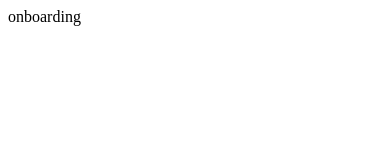
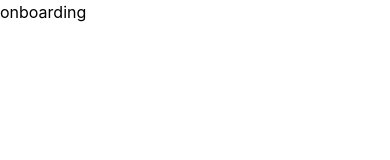
Before and after one commit to Melonisjy/InUs, a Next.js app: page /onboarding in a window 390 px wide. Shown: the top 160 px of the page. Built offline with nearby package versions, Linux system fonts and the light colour scheme.

Commit message:
feat: 기본 레이아웃 크기 모바일로 설정

```diff
--- /dev/null
+++ b/app/globals.css
@@ -0,0 +1,121 @@
+/**
+ * 전역 스타일
+ *
+ * 모바일 기준으로 설정된 기본 스타일.
+ * 조용하고 미니멀한 톤을 유지.
+ */
+
+* {
+  margin: 0;
+  padding: 0;
+  box-sizing: border-box;
+}
+
+html {
+  -webkit-font-smoothing: antialiased;
+  -moz-osx-font-smoothing: grayscale;
+  /* 모바일에서 텍스트 크기 자동 조정 방지 */
+  -webkit-text-size-adjust: 100%;
+  /* 모바일에서 스크롤 부드럽게 */
+  -webkit-overflow-scrolling: touch;
+  /* 모바일 뷰포트 높이 고려 */
+  height: 100%;
+  width: 100%;
+  margin: 0;
+  padding: 0;
+}
+
+body {
+  font-family: -apple-system, BlinkMacSystemFont, 'Segoe UI', 'Roboto', 'Oxygen',
+    'Ubuntu', 'Cantarell', 'Fira Sans', 'Droid Sans', 'Helvetica Neue',
+    sans-serif;
+  font-size: 16px;
+  line-height: 1.6;
+  color: #000;
+  background-color: #fff;
+  /* 모바일에서 텍스트 선택 최적화 */
+  -webkit-tap-highlight-color: transparent;
+  /* 모바일 화면 전체 사용 */
+  width: 100%;
+  max-width: 100%;
+  min-width: 100%;
+  height: 100%;
+  min-height: 100vh;
+  min-height: 100dvh; /* 동적 뷰포트 높이 지원 */
+  margin: 0;
+  padding: 0;
+  overflow-x: hidden;
+  overflow-y: auto;
+  /* 모바일에서 스크롤 위치 유지 */
+  position: relative;
+  /* body 레벨에서는 safe area를 AppLayout에서 처리 */
+}
+
+/* 모바일 터치 영역 최소 크기 보장 */
+button,
+a,
+input[type="button"],
+input[type="submit"] {
+  min-height: 44px;
+  min-width: 44px;
+  /* 터치 피드백 개선 */
+  -webkit-tap-highlight-color: rgba(0, 0, 0, 0.1);
+  touch-action: manipulation;
+}
+
+/* 모바일에서 링크 스타일 */
+a {
+  text-decoration: none;
+  color: inherit;
+}
+
+/* 모바일에서 버튼 기본 스타일 제거 */
+button {
+  border: none;
+  background: none;
+  font: inherit;
+  cursor: pointer;
+  -webkit-appearance: none;
+  -moz-appearance: none;
+  appearance: none;
+}
+
+/* 모바일에서 입력 필드 최적화 */
+input,
+textarea,
+select {
+  font: inherit;
+  font-size: 16px; /* iOS 줌 방지 */
+  -webkit-appearance: none;
+  -moz-appearance: none;
+  appearance: none;
+  border-radius: 0;
+}
+
+/* 모바일에서 이미지 최적화 */
+img {
+  max-width: 100%;
+  height: auto;
+  display: block;
+}
+
+/* 모바일에서 리스트 스타일 제거 */
+ul,
+ol {
+  list-style: none;
+}
+
+/* 모바일에서 포커스 아웃라인 제거 (필요시 커스텀) */
+*:focus {
+  outline: none;
+}
+
+/* 모바일 스크롤바 숨김 (필요시) */
+::-webkit-scrollbar {
+  display: none;
+}
+
+/* 모바일에서 텍스트 선택 색상 */
+::selection {
+  background-color: rgba(0, 0, 0, 0.1);
+}
--- a/app/layout.tsx
+++ b/app/layout.tsx
@@ -1,12 +1,24 @@
 /**
  * 루트 레이아웃
  *
- * 전체 앱의 최상위 레이아웃.
- * 향후 전역 스타일, 폰트, 메타데이터가 들어갈 자리.
- * 조용하고 미니멀한 톤을 유지하기 위한 기본 설정.
+ * Next.js App Router의 최상위 레이아웃.
+ * HTML 문서 구조와 메타데이터를 담당.
+ *
+ * 역할:
+ * - HTML 문서 기본 구조 (html, head, body)
+ * - 모바일 뷰포트 메타 태그 설정
+ * - 전역 CSS 연결
+ * - AppLayout으로 전체 앱 구조 감싸기
  */
 
 import { ReactNode } from 'react'
+import { AppLayout } from '@/shared/ui/layouts'
+import './globals.css'
+
+export const metadata = {
+  title: 'InUs',
+  description: '불안을 공유되는 경험으로',
+}
 
 export default function RootLayout({
   children,
@@ -15,7 +27,17 @@ export default function RootLayout({
 }) {
   return (
     <html lang="ko">
-      <body>{children}</body>
+      <head>
+        <meta name="viewport" content="width=device-width, initial-scale=1, maximum-scale=1, user-scalable=no, viewport-fit=cover" />
+        <meta name="format-detection" content="telephone=no" />
+        <meta name="apple-mobile-web-app-capable" content="yes" />
+        <meta name="apple-mobile-web-app-status-bar-style" content="default" />
+      </head>
+      <body>
+        <AppLayout>
+          {children}
+        </AppLayout>
+      </body>
     </html>
   )
 }
--- a/app/onboarding/page.tsx
+++ b/app/onboarding/page.tsx
@@ -5,6 +5,12 @@
  * 사용자를 서비스의 흐름으로 자연스럽게 안내.
  */
 
+import { Screen } from '@/shared/ui/layouts'
+
 export default function OnboardingPage() {
-  return <>onboarding</>
+  return (
+    <Screen>
+      onboarding
+    </Screen>
+  )
 }
--- /dev/null
+++ b/shared/ui/layouts/AppLayout.module.css
@@ -0,0 +1,39 @@
+/**
+ * AppLayout 스타일
+ *
+ * 모바일 웹앱 기준 레이아웃 스타일.
+ * 디자인은 나중에 추가되며, 여기서는 구조만 정의.
+ */
+
+.appLayout {
+  /* 모바일 화면 전체 사용 */
+  width: 100%;
+  min-height: 100vh;
+  min-height: 100dvh;
+
+  /* 중앙 정렬 (PC 대응) */
+  margin: 0 auto;
+
+  /* 모바일 최대 너비 (필요시 조정) */
+  max-width: 100%;
+
+  /* 배경과 기본 위치 */
+  position: relative;
+  background-color: #fff;
+
+  /* 세로 스크롤 기본 */
+  overflow-x: hidden;
+  overflow-y: auto;
+
+  /* iOS safe area 고려 */
+  padding-top: env(safe-area-inset-top);
+  padding-bottom: env(safe-area-inset-bottom);
+}
+
+/* PC에서도 깨지지 않는 최소 대응 (선택사항) */
+@media (min-width: 768px) {
+  .appLayout {
+    max-width: 428px; /* iPhone 14 Pro Max 기준 */
+    box-shadow: 0 0 0 1px rgba(0, 0, 0, 0.05);
+  }
+}
--- /dev/null
+++ b/shared/ui/layouts/AppLayout.tsx
@@ -0,0 +1,27 @@
+/**
+ * AppLayout
+ *
+ * 전체 앱을 감싸는 최상위 레이아웃 컨테이너.
+ * 모바일 화면 기준으로 중앙 정렬된 컨테이너 구조를 제공.
+ *
+ * 역할:
+ * - 모바일 화면에 맞는 최대 너비 설정
+ * - 중앙 정렬로 앱처럼 보이는 구조 제공
+ * - PC에서도 깨지지 않는 최소한의 대응
+ * - 전체 앱의 배경과 기본 구조 담당
+ */
+
+import { ReactNode } from 'react'
+import styles from './AppLayout.module.css'
+
+interface AppLayoutProps {
+  children: ReactNode
+}
+
+export default function AppLayout({ children }: AppLayoutProps) {
+  return (
+    <div className={styles.appLayout}>
+      {children}
+    </div>
+  )
+}
--- /dev/null
+++ b/shared/ui/layouts/Screen.module.css
@@ -0,0 +1,26 @@
+/**
+ * Screen 스타일
+ *
+ * 화면 콘텐츠 영역의 기본 스타일.
+ * 디자인은 나중에 추가되며, 여기서는 구조만 정의.
+ */
+
+.screen {
+  /* 화면 전체 높이 사용 */
+  width: 100%;
+  min-height: 100vh;
+  min-height: 100dvh;
+
+  /* 기본 패딩 (필요시 페이지별로 오버라이드) */
+  padding: 0;
+
+  /* 세로 스크롤 가능 */
+  overflow-y: auto;
+  overflow-x: hidden;
+
+  /* 위치 설정 */
+  position: relative;
+
+  /* 페이지 전환 애니메이션을 위한 준비 */
+  /* transform, opacity 등은 나중에 추가 */
+}
--- /dev/null
+++ b/shared/ui/layouts/Screen.tsx
@@ -0,0 +1,28 @@
+/**
+ * Screen
+ *
+ * 개별 화면(페이지)의 콘텐츠를 감싸는 컨테이너.
+ * 페이지별 콘텐츠 영역의 기본 구조를 제공.
+ *
+ * 역할:
+ * - 화면 콘텐츠의 패딩과 여백 관리
+ * - 세로 스크롤 가능한 영역 제공
+ * - 페이지 전환 시 애니메이션이 들어갈 자리 확보
+ * - 각 페이지의 독립적인 레이아웃 영역
+ */
+
+import { ReactNode } from 'react'
+import styles from './Screen.module.css'
+
+interface ScreenProps {
+  children: ReactNode
+  className?: string
+}
+
+export default function Screen({ children, className = '' }: ScreenProps) {
+  return (
+    <div className={`${styles.screen} ${className}`}>
+      {children}
+    </div>
+  )
+}
--- /dev/null
+++ b/shared/ui/layouts/index.ts
@@ -0,0 +1,8 @@
+/**
+ * 레이아웃 컴포넌트 모음
+ *
+ * 모바일 웹앱 레이아웃 관련 컴포넌트들을 export.
+ */
+
+export { default as AppLayout } from './AppLayout'
+export { default as Screen } from './Screen'
```
Also changed, not shown: app/now/page.tsx (+7 -1 lines), app/page.tsx (+7 -1 lines), app/response/page.tsx (+7 -1 lines).
